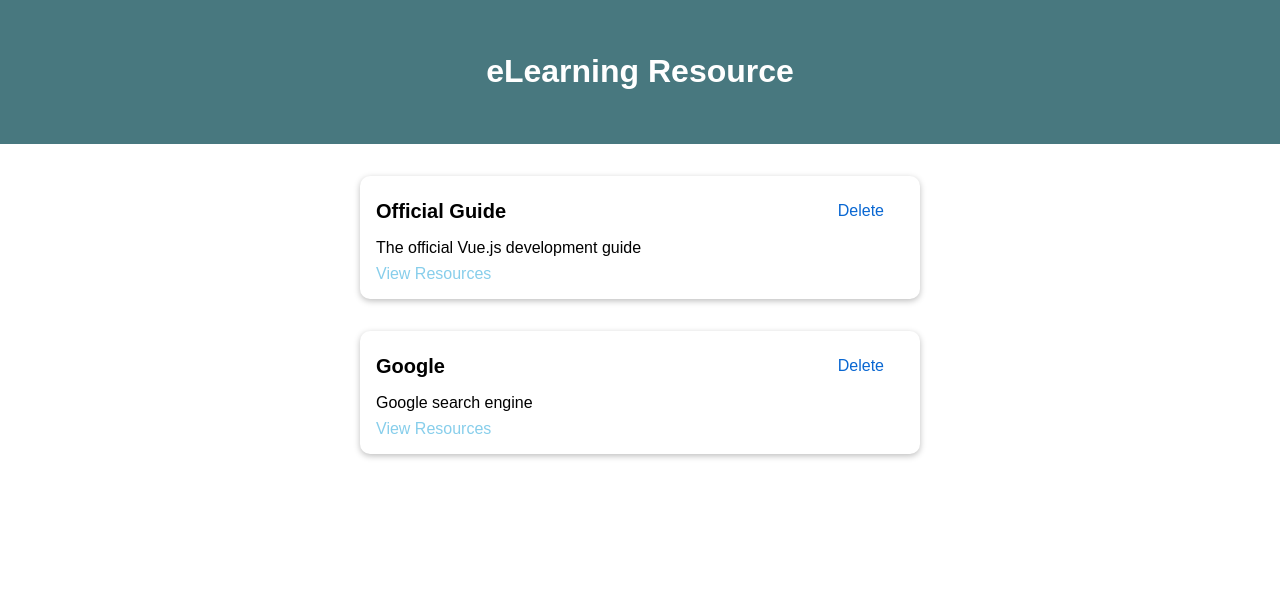
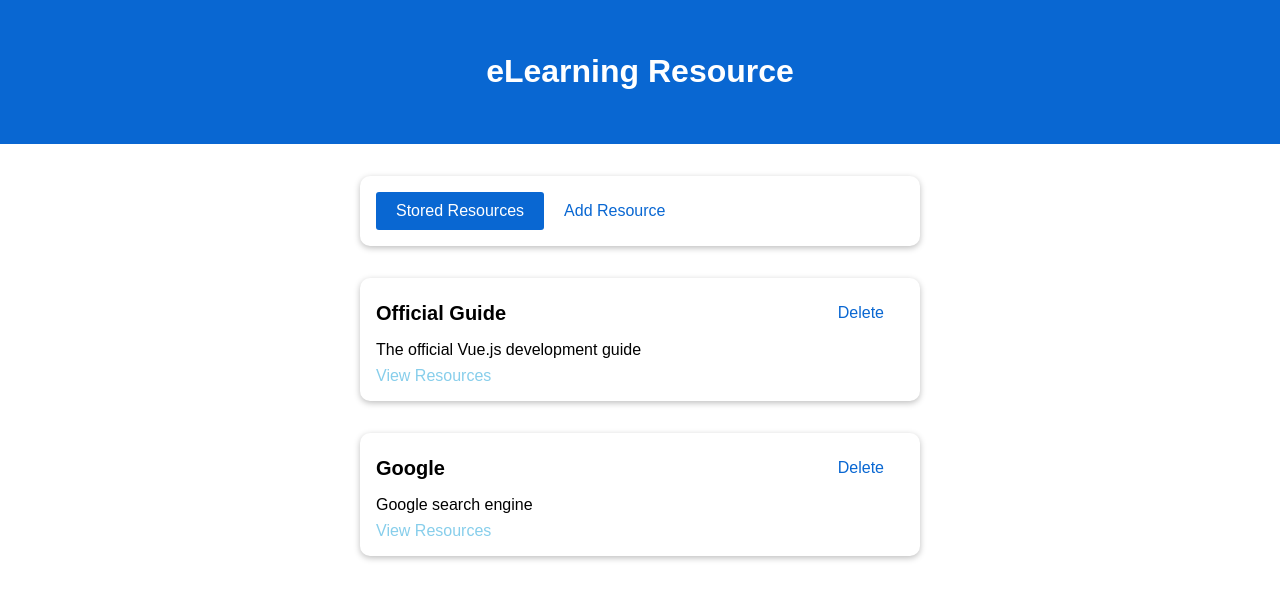
Before and after one commit to hendurhance/e-resource-vue, a Vue app: page / in a window 1280 px wide. Shown: the top 600 px of the page. Built offline with nearby package versions, Linux system fonts and the light colour scheme.

Commit message:
bug fixed

```diff
--- a/src/App.vue
+++ b/src/App.vue
@@ -1,36 +1,19 @@
 <template>
  <div>
   <the-header title="eLearning Resource"></the-header>
-  <stored-resources :eresources="storedResources"></stored-resources>
+  <the-resources></the-resources>
  </div>
 </template>
 
 <script>
-import StoredResources from './components/elearning-resources/StoredResources.vue'
 import TheHeader from './components/layout/TheHeader.vue'
+import TheResources from './components/elearning-resources/TheResources.vue'
+
 
 export default {
   components: {
-    'stored-resources': StoredResources,
-    'the-header': TheHeader
-  },
-  data(){
-    return{
-      storedResources: [
-        {
-          id: 'official-guide',
-          title: 'Official Guide',
-          description: 'The official Vue.js development guide',
-          link: 'https://vuejs.org'
-        },
-        {
-          id: 'google',
-          title: 'Google',
-          description: 'Google search engine',
-          link: 'https://google.com'
-        },
-      ]
-    }
+    TheHeader,
+    TheResources
   }
 }
 </script>
--- a/src/components/UI/BaseButton.vue
+++ b/src/components/UI/BaseButton.vue
@@ -1,12 +1,12 @@
 <template>
-    <button :type="type" :class="mode">
+    <button :class="mode">
      <slot></slot>
     </button>
 </template>
 
 <script>
 export default {
-    props: ['title', 'mode']
+    props: ['mode']
 }
 </script>
 
--- /dev/null
+++ b/src/components/elearning-resources/AddResource.vue
@@ -0,0 +1,3 @@
+<template>
+    <h2>Add Resource</h2>
+</template>
--- a/src/components/elearning-resources/StoredResources.vue
+++ b/src/components/elearning-resources/StoredResources.vue
@@ -14,7 +14,7 @@
 import eLearningResouces from './eResourceItem.vue'
 
 export default {
-    props: ['eresources'],
+    inject: ['eresources'],
     components: {
         'elearning-resources': eLearningResouces
     }
--- /dev/null
+++ b/src/components/elearning-resources/TheResources.vue
@@ -0,0 +1,62 @@
+<template>
+   <base-card>
+     <base-button
+     @click="setTabSelected('stored-resources')"
+     :mode="storedResourcesBtn"
+     >Stored Resources</base-button>
+     <base-button
+     @click="setTabSelected('add-resource')"
+     :mode="addResourceBtn"
+     >Add Resource</base-button>
+   </base-card>
+   <component :is="tabSelected"></component>
+</template>
+
+<script>
+import StoredResources from './StoredResources.vue'
+import AddResource from './AddResource.vue'
+
+export default {
+    components: {
+        StoredResources,
+        AddResource
+    },
+    data(){
+        return{
+            tabSelected: 'stored-resources',
+            storedResources: [
+                {
+                    id: 'official-guide',
+                    title: 'Official Guide',
+                    description: 'The official Vue.js development guide',
+                    link: 'https://vuejs.org'
+                },
+                {
+                    id: 'google',
+                    title: 'Google',
+                    description: 'Google search engine',
+                    link: 'https://google.com'
+                }
+            ]
+        };
+    },
+    provide(){
+        return{
+            eresources: this.storedResources
+        };
+    },
+    computed:{
+        storedResourcesBtn(){
+            return this.tabSelected === 'stored-resources' ? null : 'flat';
+        },
+        addResourceBtn(){
+            return this.tabSelected === 'add-resources' ? null : 'flat';
+        }
+    },
+    methods: {
+        setTabSelected(tab){
+            this.tabSelected = tab;
+        }
+    }
+}
+</script>
--- a/src/components/layout/TheHeader.vue
+++ b/src/components/layout/TheHeader.vue
@@ -13,7 +13,7 @@
 <style scoped>
 header{
     text-align: center;
-    background: #48787f;
+    background: #0967d2;
     padding: 2em;
     color: #fff;
 }
--- a/src/main.js
+++ b/src/main.js
@@ -1,11 +1,11 @@
-import Vue from 'vue'
+import { createApp } from 'vue'
 import App from './App.vue'
-import BaseCard from './components/UI/BaseCard.vue'
-import BaseButton from './components/UI/BaseButton.vue'
+import BaseCard from './components/UI/BaseCard.vue';
+import BaseButton from './components/UI/BaseButton.vue';
 
-Vue.config.productionTip = false
-Vue.component('base-card', BaseCard)
-Vue.component('base-button', BaseButton)
-new Vue({
-  render: h => h(App),
-}).$mount('#app')
+const app = createApp(App)
+
+app.component('base-card', BaseCard);
+app.component('base-button', BaseButton);
+
+app.mount('#app');
```
Also changed, not shown: package.json (+4 -4 lines), src/components/HelloWorld.vue (added, +58 -0 lines), 1 other file (tests, documents, lock files or other folders).
